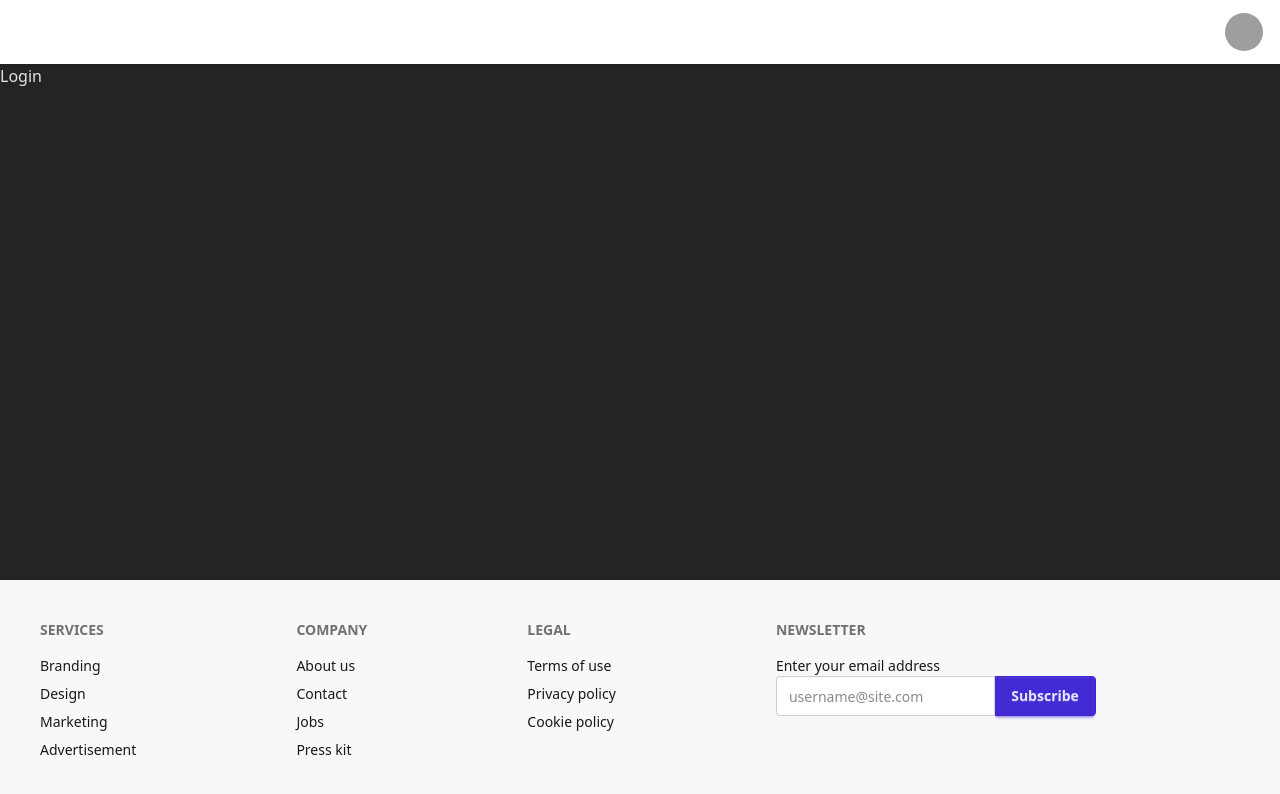
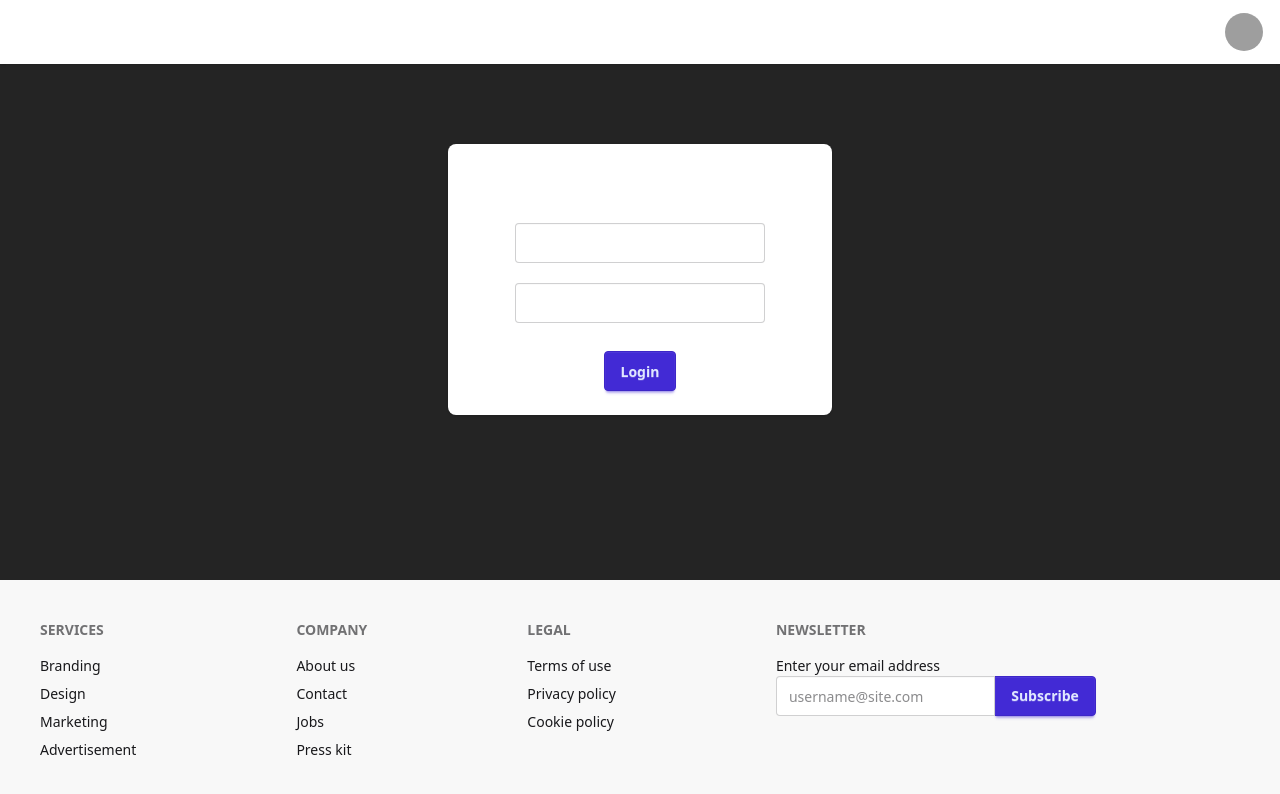
Before and after one commit to piyushkumar1996/DevTinder_UI, a React (Vite) app: page /login in a window 1280 px wide. Shown: the top 794 px of the page. Built offline with nearby package versions, Linux system fonts and the light colour scheme; grey boxes are pictures that could not be loaded.

Commit message:
setup login page

```diff
--- a/package.json
+++ b/package.json
@@ -11,6 +11,7 @@
   },
   "dependencies": {
     "@tailwindcss/vite": "^4.1.17",
+    "axios": "^1.13.2",
     "react": "^19.2.0",
     "react-dom": "^19.2.0",
     "react-router-dom": "^7.9.6",
--- a/src/Pages/Login.jsx
+++ b/src/Pages/Login.jsx
@@ -1,9 +1,98 @@
-import React from 'react'
+import React, { useState } from "react";
+import axios from "axios";
 
 const Login = () => {
+  const [username, setUsername] = useState("rohansingh@gmail.com");
+  const [password, setPassword] = useState("Rohan@123");
+
+  const handleLogin = async () => {
+    try {
+      const res = await axios.post(
+        "http://localhost:7777/login",
+        {
+          emailId: username,
+          password,
+        },
+        { withCredentials: true }
+      );
+      console.log("res---", res);
+    } catch (err) {
+      console.log(err);
+    }
+  };
+
   return (
-    <div>Login</div>
-  )
-}
+    <div className="card bg-base-100 w-96 shadow-sm mx-auto my-20">
+      <div className="card-body items-center text-center">
+        <h2 className="card-title">Login</h2>
+        <div className="flex flex-col gap-5 my-5">
+          <label className="input validator">
+            <svg
+              className="h-[1em] opacity-50"
+              xmlns="http://www.w3.org/2000/svg"
+              viewBox="0 0 24 24"
+            >
+              <g
+                strokeLinejoin="round"
+                strokeLinecap="round"
+                strokeWidth="2.5"
+                fill="none"
+                stroke="currentColor"
+              >
+                <path d="M19 21v-2a4 4 0 0 0-4-4H9a4 4 0 0 0-4 4v2"></path>
+                <circle cx="12" cy="7" r="4"></circle>
+              </g>
+            </svg>
+            <input
+              type="text"
+              required
+              placeholder="Username"
+              pattern="[A-Za-z][A-Za-z0-9\-]*"
+              minlength="3"
+              maxlength="30"
+              title="Only letters, numbers or dash"
+              value={username}
+              onChange={(e) => setUsername(e.target.value)}
+            />
+          </label>
+          <label className="input validator">
+            <svg
+              className="h-[1em] opacity-50"
+              xmlns="http://www.w3.org/2000/svg"
+              viewBox="0 0 24 24"
+            >
+              <g
+                strokeLinejoin="round"
+                strokeLinecap="round"
+                strokeWidth="2.5"
+                fill="none"
+                stroke="currentColor"
+              >
+                <path d="M2.586 17.414A2 2 0 0 0 2 18.828V21a1 1 0 0 0 1 1h3a1 1 0 0 0 1-1v-1a1 1 0 0 1 1-1h1a1 1 0 0 0 1-1v-1a1 1 0 0 1 1-1h.172a2 2 0 0 0 1.414-.586l.814-.814a6.5 6.5 0 1 0-4-4z"></path>
+                <circle cx="16.5" cy="7.5" r=".5" fill="currentColor"></circle>
+              </g>
+            </svg>
+            <input
+              type="password"
+              required
+              placeholder="Password"
+              minlength="8"
+              pattern="(?=.*\d)(?=.*[a-z])(?=.*[A-Z]).{8,}"
+              title="Must be more than 8 characters, including number, lowercase letter, uppercase letter"
+              value={password}
+              onChange={(e) => setPassword(e.target.value)}
+            />
+          </label>
+        </div>
 
-export default Login
+        <div className="card-actions">
+          <button onClick={handleLogin} className="btn btn-primary">
+            Login
+          </button>
+        </div>
+      </div>
+    </div>
+  );
+};
+
+export default Login;
```
Also changed, not shown: 2 other files (tests, documents, lock files or other folders).
